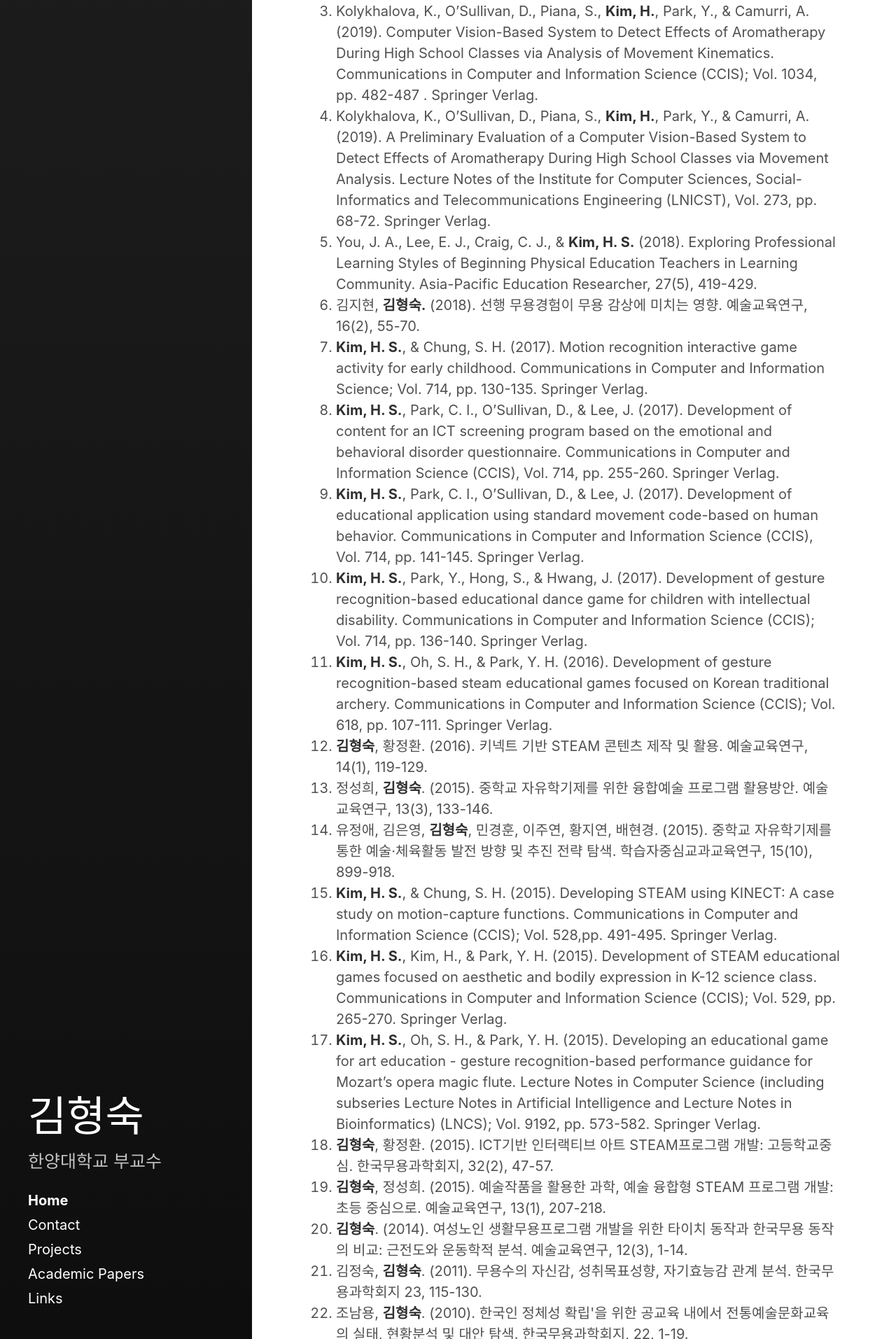
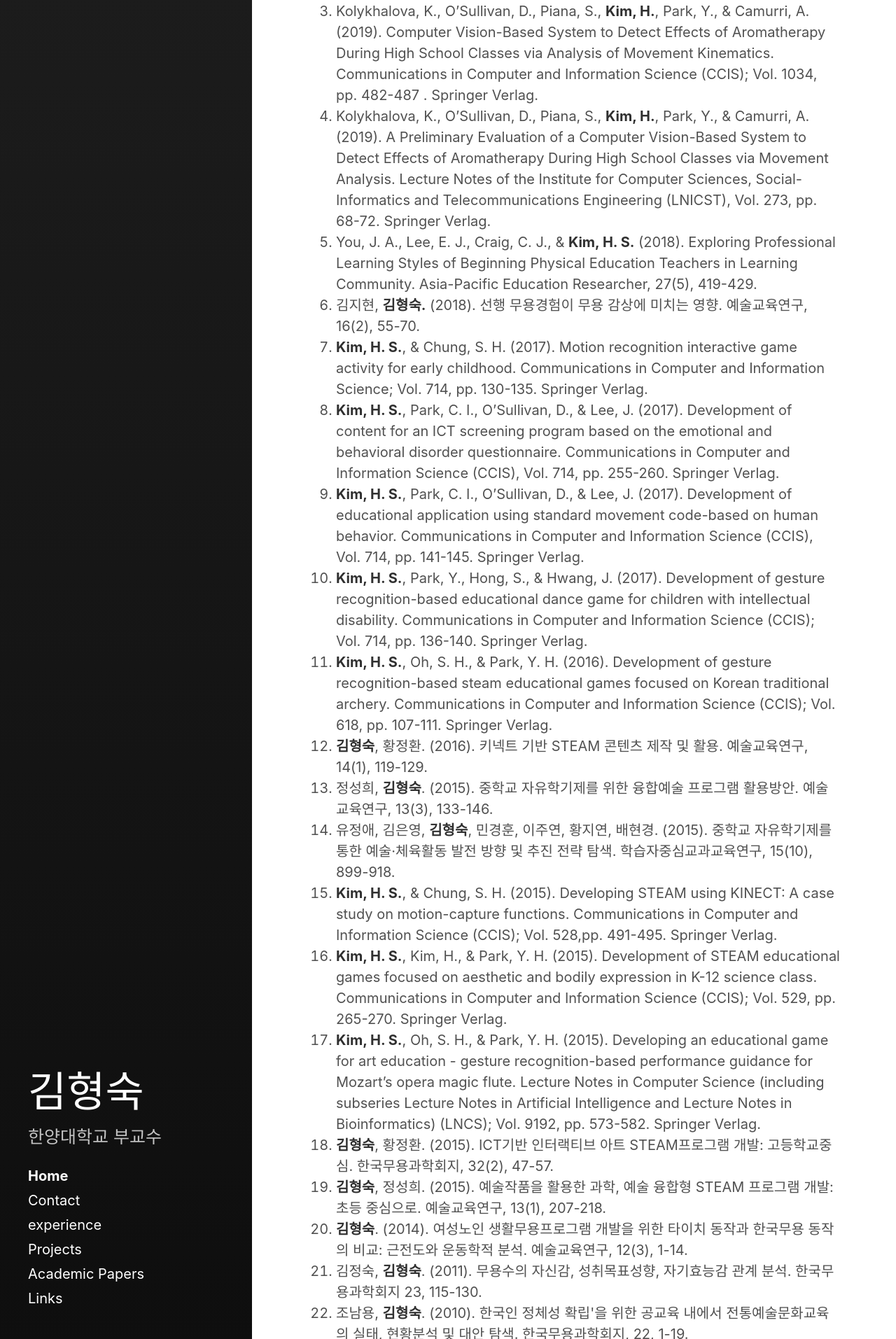
Before and after one commit to Rugger12/hyungsook, a Jekyll site: the page built from index.html, in a window 1280 px wide. Shown: the part 3087-5000 px from the top of the page at 70% size. Built offline with Jekyll 4.4.1, drawn with Linux system fonts in a browser that asks for light colours; the list of posts is cut into pages by our own code.

Commit message:
Update sidebar-nav-links.html

```diff
--- a/_includes/sidebar-nav-links.html
+++ b/_includes/sidebar-nav-links.html
@@ -14,6 +14,7 @@
   {% endcomment %}
 
   <a class="sidebar-nav-links" href="https://hyungsook.netlify.app#contacts">Contact</a>
+  <a class="sidebar-nav-links" href="https://hyungsook.netlify.app#experience">experience</a>
   <a class="sidebar-nav-links" href="https://hyungsook.netlify.app#projects">Projects</a>
   <a class="sidebar-nav-links" href="https://hyungsook.netlify.app#papers">Academic Papers</a>
   <a class="sidebar-nav-links" href="https://hyungsook.netlify.app#links">Links</a>
```
